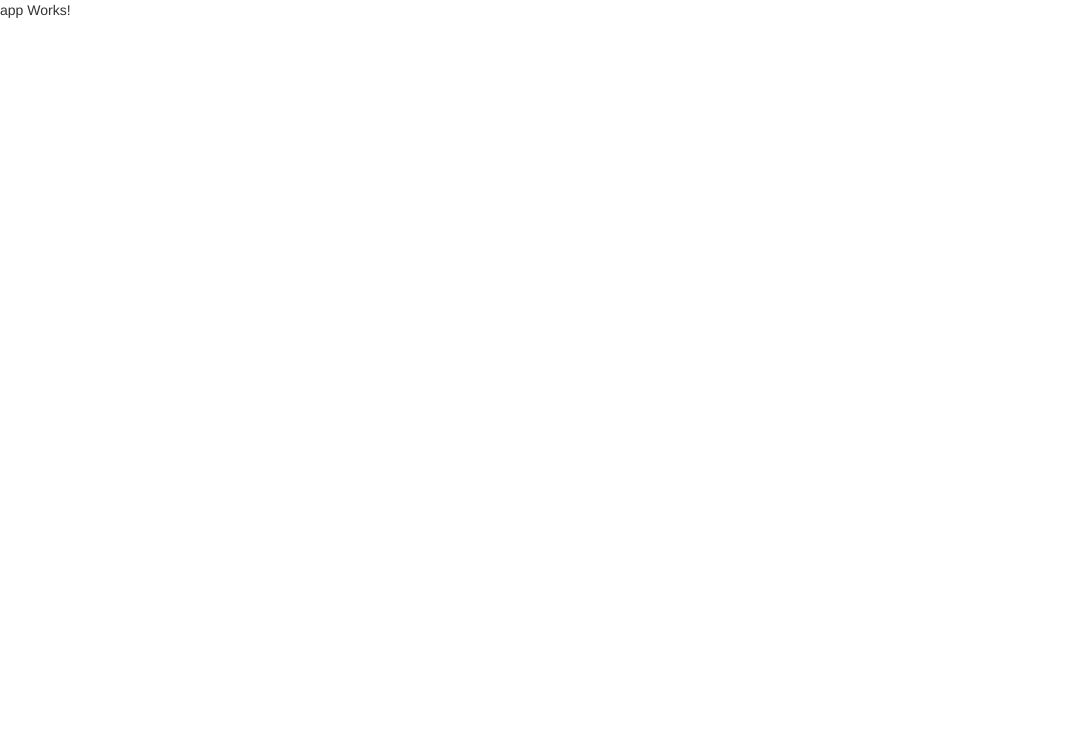
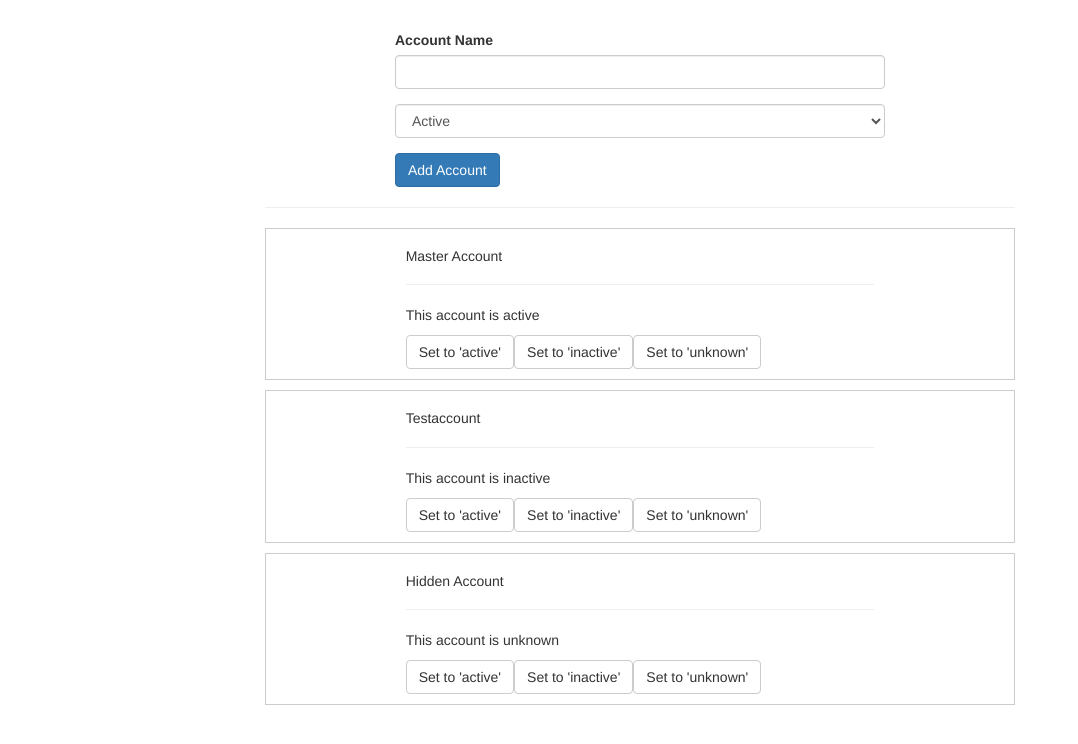
Before and after one commit to PaliiIvan/BookStore, an Angular app: page / in a window 1280 px wide. Shown: the top 744 px of the page, without its empty margins (0-1078 px from the left). Built offline with nearby package versions, Linux system fonts and the light colour scheme.

Commit message:
Add servie

```diff
--- /dev/null
+++ b/src/app/account/account.component.css
@@ -0,0 +1,5 @@
+.row {
+  border: 1px solid #ccc;
+  margin: 10px 0;
+  padding: 10px 0;
+}
--- /dev/null
+++ b/src/app/account/account.component.html
@@ -0,0 +1,10 @@
+<div class="row">
+  <div class="col-xs-12 col-md-8 col-md-offset-2">
+    <h5>{{ account.name }}</h5>
+    <hr>
+    <p>This account is {{ account.status }}</p>
+    <button class="btn btn-default" (click)="onSetTo('active')">Set to 'active'</button>
+    <button class="btn btn-default" (click)="onSetTo('inactive')">Set to 'inactive'</button>
+    <button class="btn btn-default" (click)="onSetTo('unknown')">Set to 'unknown'</button>
+  </div>
+</div>
--- /dev/null
+++ b/src/app/account/account.component.ts
@@ -0,0 +1,18 @@
+import { Component, EventEmitter, Input, Output } from '@angular/core';
+
+@Component({
+  selector: 'app-account',
+  templateUrl: './account.component.html',
+  styleUrls: ['./account.component.css']
+})
+export class AccountComponent {
+  @Input() account: {name: string, status: string};
+  @Input() id: number;
+  @Output() statusChanged = new EventEmitter<{id: number, newStatus: string}>();
+
+
+  onSetTo(status: string) {
+    this.statusChanged.emit({id: this.id, newStatus: status});
+    console.log('A server status changed, new status: ' + status);
+  }
+}
--- a/src/app/app.component.css
+++ b/src/app/app.component.css
@@ -0,0 +1,3 @@
+.container {
+  margin-top: 30px;
+}
--- a/src/app/app.component.html
+++ b/src/app/app.component.html
@@ -1 +1,13 @@
-<p>app Works!</p>
+<div class="container">
+  <div class="row">
+    <div class="col-xs-12 col-md-8 col-md-offset-2">
+      <app-new-account (accountAdded)="onAccountAdded($event)"></app-new-account>
+      <hr>
+      <app-account
+        *ngFor="let acc of accounts; let i = index"
+        [account]="acc"
+        [id]="i"
+        (statusChanged)="onStatusChanged($event)"></app-account>
+    </div>
+  </div>
+</div>
--- a/src/app/app.component.ts
+++ b/src/app/app.component.ts
@@ -6,5 +6,26 @@
   styleUrls: ['./app.component.css']
 })
 export class AppComponent {
+  accounts = [
+    {
+      name: 'Master Account',
+      status: 'active'
+    },
+    {
+      name: 'Testaccount',
+      status: 'inactive'
+    },
+    {
+      name: 'Hidden Account',
+      status: 'unknown'
+    }
+  ];
 
+  onAccountAdded(newAccount: {name: string, status: string}) {
+    this.accounts.push(newAccount);
+  }
+
+  onStatusChanged(updateInfo: {id: number, newStatus: string}) {
+    this.accounts[updateInfo.id].status = updateInfo.newStatus;
+  }
 }
--- a/src/app/app.module.ts
+++ b/src/app/app.module.ts
@@ -2,14 +2,18 @@
 import { NgModule } from '@angular/core';
 import { FormsModule } from '@angular/forms';
 import { AppComponent } from './app.component';
+import { AccountComponent } from './account/account.component';
+import { NewAccountComponent } from './new-account/new-account.component';
 
 @NgModule({
   declarations: [
     AppComponent,
+    AccountComponent,
+    NewAccountComponent
   ],
   imports: [
     BrowserModule,
-    FormsModule
+    FormsModule,
   ],
   providers: [],
   bootstrap: [AppComponent]
--- /dev/null
+++ b/src/app/logging.service.ts
@@ -0,0 +1,5 @@
+export class LoggingService {
+    logStatusChange(status: string) {
+        console.log('A server status changed, new status: ' + status);
+    }
+}
--- /dev/null
+++ b/src/app/new-account/new-account.component.html
@@ -0,0 +1,23 @@
+<div class="row">
+  <div class="col-xs-12 col-md-8 col-md-offset-2">
+    <div class="form-group">
+      <label>Account Name</label>
+      <input
+        type="text"
+        class="form-control"
+        #accountName>
+    </div>
+    <div class="form-group">
+      <select class="form-control" #status>
+        <option value="active">Active</option>
+        <option value="inactive">Inactive</option>
+        <option value="hidden">Hidden</option>
+      </select>
+    </div>
+    <button
+      class="btn btn-primary"
+      (click)="onCreateAccount(accountName.value, status.value)">
+      Add Account
+    </button>
+  </div>
+</div>
--- /dev/null
+++ b/src/app/new-account/new-account.component.ts
@@ -0,0 +1,21 @@
+import { Component, EventEmitter, Output } from '@angular/core';
+import { LoggingService } from '../logging.service'
+import { from } from 'rxjs';
+@Component({
+  selector: 'app-new-account',
+  templateUrl: './new-account.component.html',
+  styleUrls: ['./new-account.component.css'],
+  providers: [LoggingService]
+})
+export class NewAccountComponent {
+  @Output() accountAdded = new EventEmitter<{name: string, status: string}>();
+constructor(private loggingService: LoggingService) { }
+
+  onCreateAccount(accountName: string, accountStatus: string) {
+    this.accountAdded.emit({
+      name: accountName,
+      status: accountStatus
+    });
+    this.loggingService.logStatusChange(accountStatus);
+  }
+}
```
Also changed, not shown: src/app/new-account/new-account.component.css (added), 1 other file (tests, documents, lock files or other folders).
